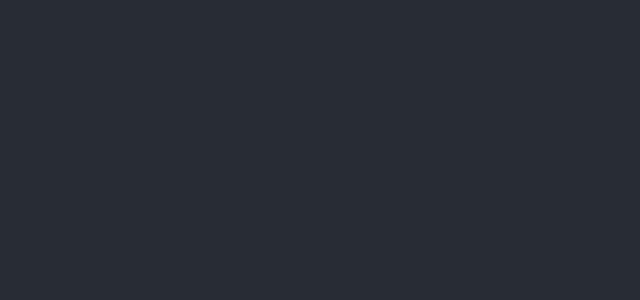
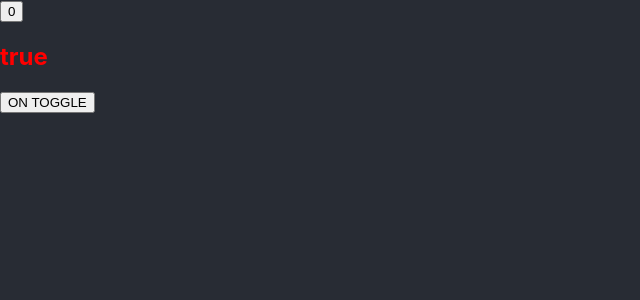
Before and after one commit to PawaOx4th/learn-react-pattern, a React (Vite) app: page / in a window 1280 px wide. Shown: the top 300 px of the page, without its empty margins (0-640 px from the left). Built offline with nearby package versions, Linux system fonts and the light colour scheme.

Commit message:
feat: ✨ Create render-props has success

```diff
--- a/src/App.tsx
+++ b/src/App.tsx
@@ -1,6 +1,28 @@
-import { useState } from "react"
+import { memo, useState } from "react"
+
+type ToggleProps = { isOpen: boolean; toggle: () => void }
+
+function ToggleComponent({
+  render
+}: {
+  render: (props: ToggleProps) => JSX.Element
+}) {
+  const [isToggle, setIsToggle] = useState(true)
+  const onToggle = () => {
+    setIsToggle((isToggle) => !isToggle)
+  }
+  console.warn("App is renderer")
+  return render({
+    isOpen: isToggle,
+    toggle: onToggle
+  })
+}
+
+const WrapperToggle = memo(ToggleComponent)
 
 function App() {
+  const [counter, setCounter] = useState(0)
+
   return (
     <div
       className="App"
@@ -8,7 +30,26 @@ function App() {
         width: "100%",
         minHeight: "100vh",
         backgroundColor: "#282c34"
-      }}></div>
+      }}>
+      <button onClick={() => setCounter((latestValue) => latestValue + 1)}>
+        {counter}
+      </button>
+      <WrapperToggle
+        render={({ isOpen, toggle }) => {
+          return (
+            <>
+              <h2
+                style={{
+                  color: "red"
+                }}>
+                {JSON.stringify(isOpen)}
+              </h2>
+              <button onClick={() => toggle()}>ON TOGGLE</button>
+            </>
+          )
+        }}
+      />
+    </div>
   )
 }
 
--- a/vite.config.ts
+++ b/vite.config.ts
@@ -1,7 +1,10 @@
-import { defineConfig } from 'vite'
-import react from '@vitejs/plugin-react'
+import { defineConfig } from "vite"
+import react from "@vitejs/plugin-react"
 
 // https://vitejs.dev/config/
 export default defineConfig({
-  plugins: [react()]
+  plugins: [react()],
+  server: {
+    port: 4000
+  }
 })
```
